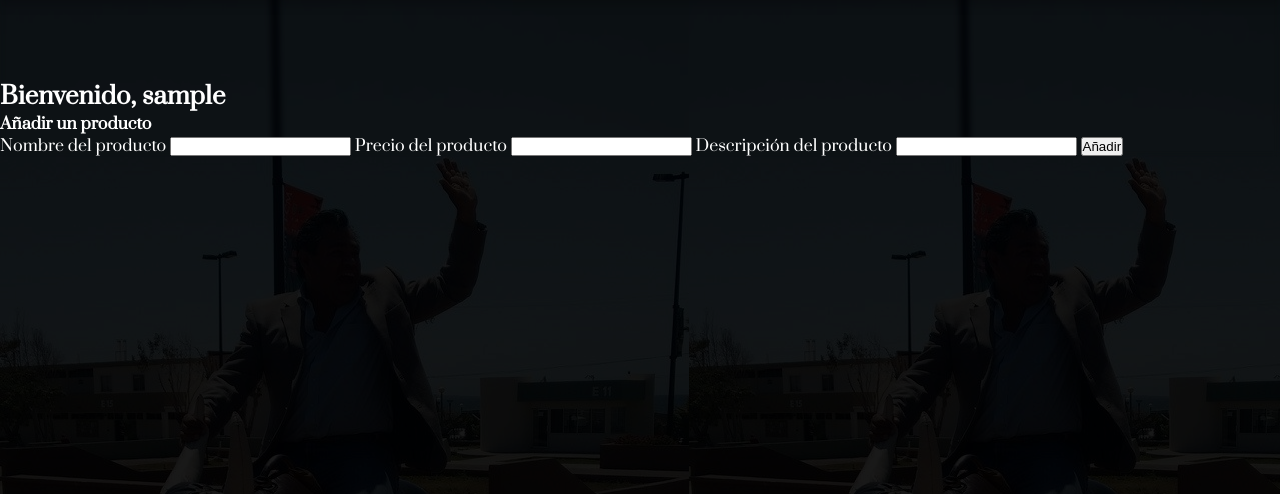
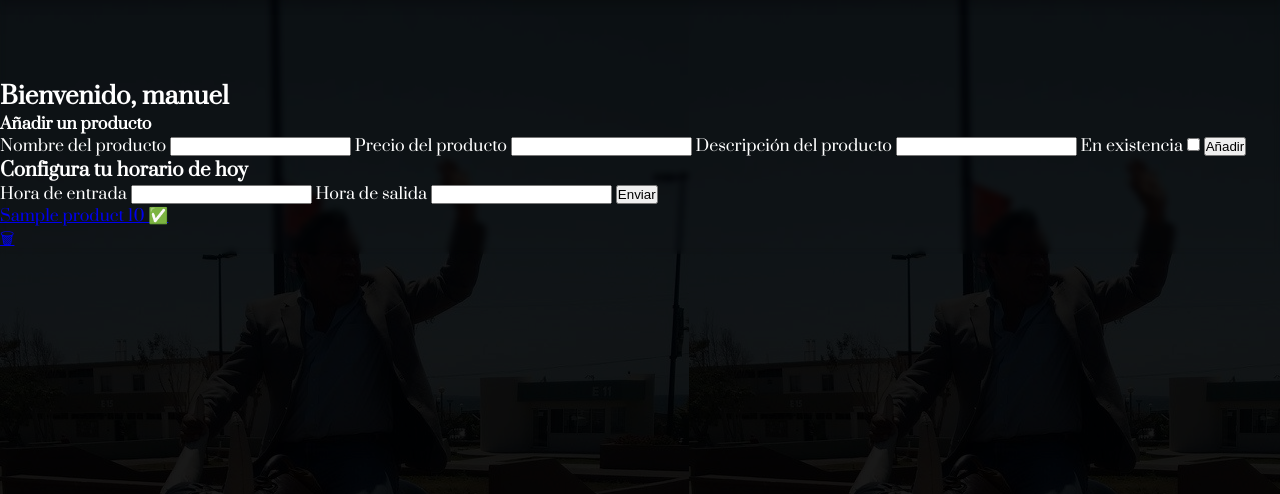
Before and after one commit to rxxbyy/cimajacuzzi, a Flask app: page /panel in a window 1280 px wide. Shown: the part 101-595 px from the top of the page. Run offline with Flask 3, Linux system fonts and the light colour scheme; the visitor is signed in with stand-in values (Sample User, id 1); tables that the repository leaves empty hold one stand-in row (values such as "Sample post"); some libraries are stand-ins or nearby versions.

Commit message:
all product backend features added

```diff
--- a/app.py
+++ b/app.py
@@ -7,7 +7,7 @@ from passlib.hash import pbkdf2_sha256
 
 from flask import (Flask, render_template, session, request,
     redirect, url_for)
-from forms import AuthForm, ProductForm
+from forms import AuthForm, ProductForm, HourForm
 
 app = Flask(__name__)
 app.config['SECRET_KEY'] = os.environ.get('SECRET_KEY', secrets.token_urlsafe())
@@ -35,6 +35,9 @@ def index() -> Callable:
     print(sellers)
     conn.commit()
     conn.close()
+
+    session['username'] = 'manuel'
+    session['user_id'] = 1
     return render_template('index.html', session=session, sellers=sellers)
 
 
@@ -77,9 +80,18 @@ def panel() -> Callable:
     if 'username' not in session:
         return redirect(url_for('index'))
 
+
+    conn = get_db_connection()
+    products = conn.execute('SELECT * FROM product WHERE product_owner = ?', (session.get('user_id'),)).fetchall()
+
     product_form = ProductForm(request.form)
+    schedule_form = HourForm(request.form)
 
-    return render_template('panel.html', session=session, product_form=product_form)
+    return render_template('panel.html',
+                           session=session,
+                           product_form=product_form,
+                           schedule_form=schedule_form,
+                           products=products)
 
 @app.route('/panel/add_product')
 def add_product():
@@ -90,7 +102,7 @@ def add_product():
     product_name = request.args['product_name']
     product_price = request.args['product_price']
     product_desc = request.args['product_desc']
-    product_exists = True
+    product_exists = request.args.get('product_exists', False)
 
     conn = get_db_connection()
     cursor = conn.cursor()
@@ -102,6 +114,64 @@ def add_product():
 
     return redirect(url_for('panel'))
 
+@app.route('/panel/edit_product/<product_id>', methods=['GET', 'POST'])
+def edit_product(product_id: int):
+    product_form = ProductForm(request.form)
+
+    conn = get_db_connection()
+    cur_product = conn.execute('SELECT * FROM product WHERE product_id=?', (product_id,)).fetchone()
+
+    if request.method == 'POST' and product_form.validate_on_submit():
+        product_name = product_form.product_name.data
+        product_price = product_form.product_price.data
+        product_desc = product_form.product_desc.data
+        product_exists = product_form.product_exists.data
+
+        conn = get_db_connection()
+        cursor = conn.cursor()
+
+        cursor.execute('UPDATE product SET product_name=?, product_price=?, product_desc=?,'
+                       ' product_exists=? WHERE product_id=?',
+                       (product_name, product_price, product_desc, product_exists, product_id))
+        conn.commit()
+        conn.close()
+        return redirect(url_for('panel'))
+
+    return render_template('edit_product.html',
+                           product_form=product_form,
+                           product_id=product_id,
+                           cur_product=cur_product)
+
+@app.route('/panel/delete_product/<product_id>')
+def delete_product(product_id: int):
+
+    conn = get_db_connection()
+    cursor = conn.cursor()
+    cursor.execute('DELETE FROM product WHERE product_id = ?', (product_id,))
+    conn.commit()
+    conn.close()
+
+    return redirect(url_for('panel'))
+
+@app.route('/panel/set_hour')
+def set_hour():
+    if 'username' not in session:
+        return redirect(url_for('index'))
+
+
+    conn = get_db_connection()
+    cursor = conn.cursor()
+
+    start_hour = request.args['start_hour']
+    leaving_hour = request.args['leaving_hour']
+
+    cursor.execute('UPDATE seller SET start_hour = ?, end_hour = ? WHERE seller_id = ?',
+                    (start_hour, leaving_hour, session.get('user_id')))
+    conn.commit()
+    conn.close()
+
+    return redirect(url_for('panel'))
+
 @app.route('/logout', methods=['GET'])
 def logout() -> Callable:
     session.clear()
--- a/forms.py
+++ b/forms.py
@@ -1,5 +1,6 @@
 from flask_wtf import FlaskForm
-from wtforms import StringField, PasswordField, SubmitField
+from wtforms.widgets import NumberInput
+from wtforms import StringField, PasswordField, IntegerField, BooleanField
 from wtforms.validators import DataRequired, Length, EqualTo
 
 class AuthForm(FlaskForm):
@@ -14,5 +15,10 @@ class AuthForm(FlaskForm):
 
 class ProductForm(FlaskForm):
     product_name = StringField('Nombre del producto', validators=[DataRequired()])
-    product_price = StringField('Precio del producto', validators=[DataRequired()])
+    product_price = IntegerField('Precio del producto', validators=[DataRequired()])
     product_desc = StringField('Descripción del producto', validators=[DataRequired()])
+    product_exists = BooleanField('En existencia')
+
+class HourForm(FlaskForm):
+    start_hour = IntegerField('Hora de entrada', validators=[DataRequired()])
+    leaving_hour = IntegerField('Hora de salida', validators=[DataRequired()])
--- a/templates/form_macros.html
+++ b/templates/form_macros.html
@@ -1,6 +1,10 @@
-{% macro render_field(field) %}
+{% macro render_field(field, in_value=None) %}
 {{ field.label }}
+{% if in_value != None %}
+{{field(value=in_value)|safe }}
+{% else %}
 {{field(**kwargs)|safe }}
+{% endif %}
 {% if field.erros %}
     <ul>
     {% for error in field.errors %}
--- a/templates/panel.html
+++ b/templates/panel.html
@@ -13,11 +13,41 @@
         {{ render_field(product_form.product_name) }}
         {{ render_field(product_form.product_price) }}
         {{ render_field(product_form.product_desc) }}
+        {{ render_field(product_form.product_exists) }}
         <button type="submit">Añadir</button>
     </form>
 </section>
 <aside id="prod-aside">
     <header id="setup-hour">
+        <form action="{{ url_for('set_hour')}}" method="get">
+            <h3>Configura tu horario de hoy</h3>
+            {{ schedule_form.csrf_token }}
+            {{ render_field(schedule_form.start_hour) }}
+            {{ render_field(schedule_form.leaving_hour) }}
+            <button type="submit">Enviar</button>
+        </form>
     </header>
+    <div id="prod-list-container">
+        <ul id="prod-list">
+            {% for product in products %}
+            <div class="product-container">
+                <a href="{{ url_for('edit_product', product_id=product['product_id'])}}">
+                    <li class="product">
+                        {{ product['product_name'] }}
+                        {{ product['product_price'] }}
+                        {% if product['product_exists'] %}
+                        ✅
+                        {% else %}
+                        ❌
+                        {% endif %}
+                    </li>
+                </a>
+                <a href="{{ url_for('delete_product', product_id=product['product_id']) }}">
+                    🗑
+                </a>
+            </div>
+            {% endfor %}
+        </ul>
+    </div>
 </aside>
 {% endblock %}
```
Also changed, not shown: templates/edit_product.html (added, +17 -0 lines), cimajacuzzi.db.
